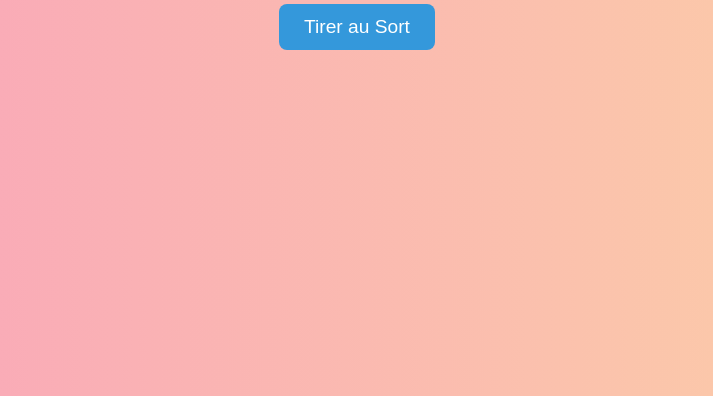
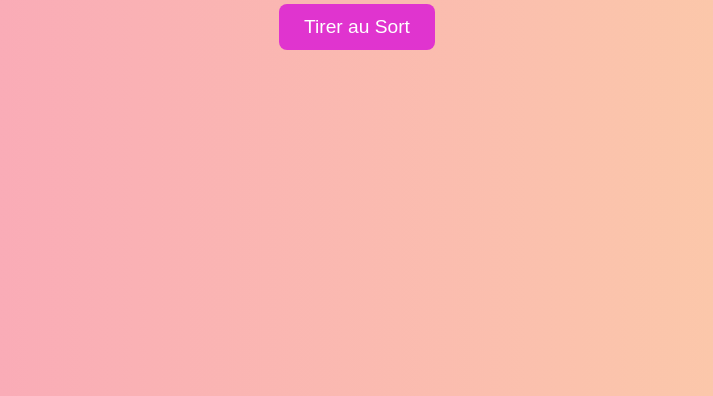
Before and after one commit to tounaf/tirage-au-sort-html, a plain HTML site: page index.html in a window 1280 px wide. Shown: the part 404-800 px from the top of the page, without its empty margins (283-996 px from the left). Drawn offline with Linux system fonts and the light colour scheme.

Commit message:
change color buttion

```diff
--- a/index.html
+++ b/index.html
@@ -56,7 +56,8 @@
             padding: 12px 25px;
             font-size: 1.2em;
             color: #fff;
-            background-color: #3498db; /* Bleu vif */
+
+            background-color: #e034cf; /* Bleu vif */
             border: none;
             border-radius: 8px;
             cursor: pointer;
```
